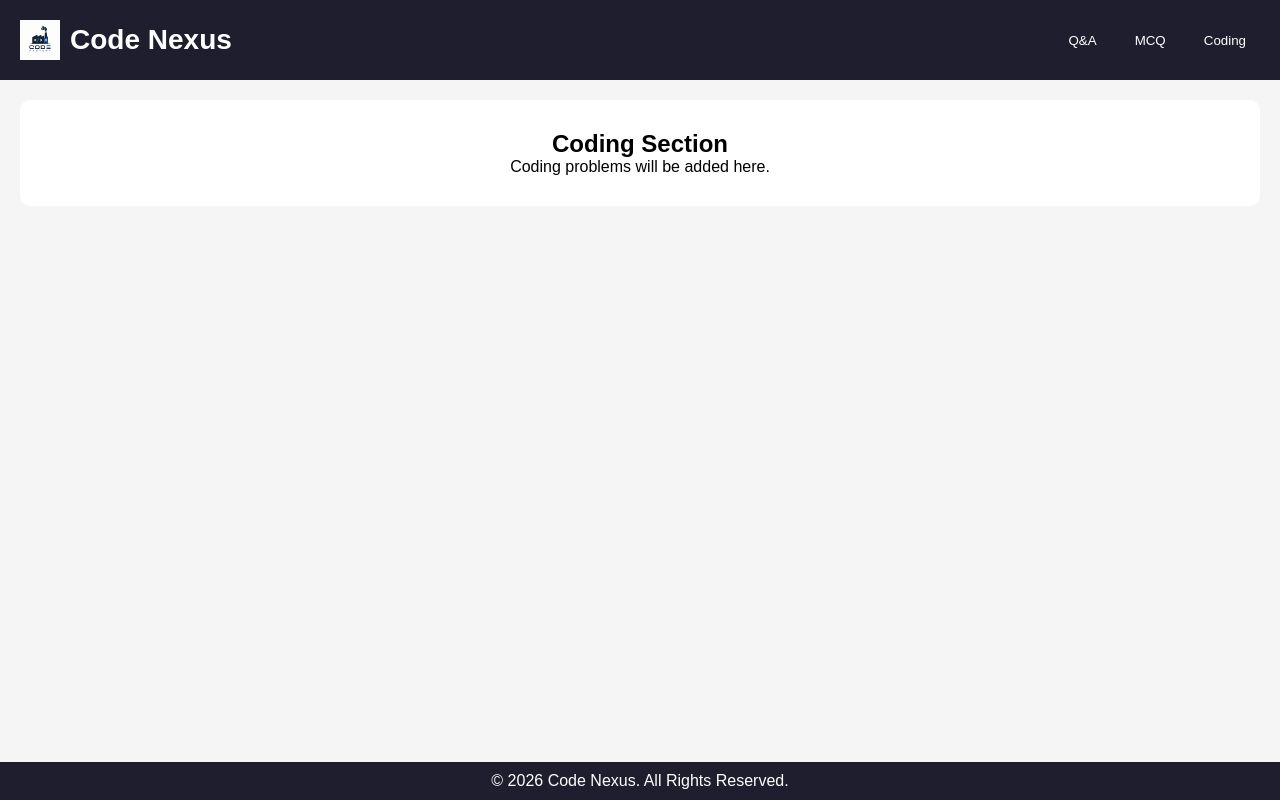
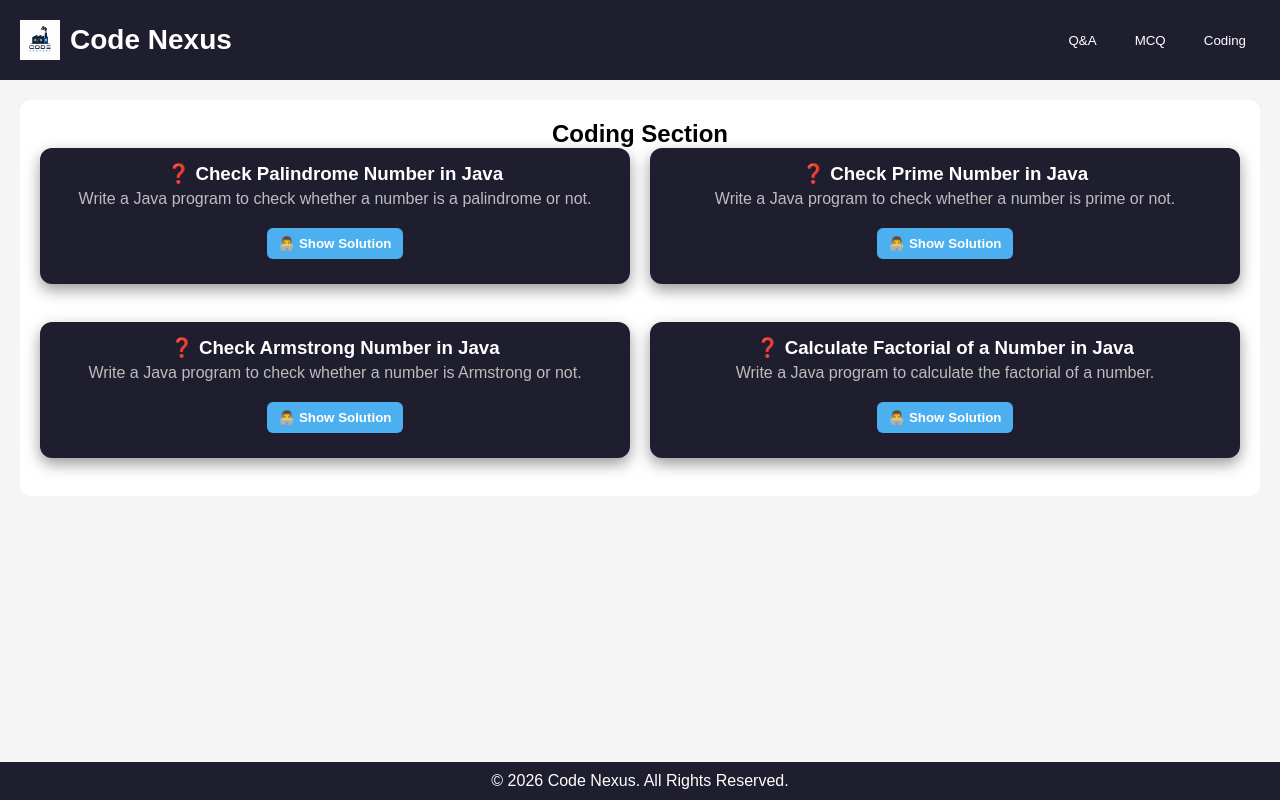
Before and after one commit to nanigopal-nayak/codefactory, a React (Vite) app: page /java in a window 1280 px wide. Both pictures are taken after a click on the button "Coding". Built offline with nearby package versions, Linux system fonts and the light colour scheme.

Commit message:
changes commit

```diff
--- a/package.json
+++ b/package.json
@@ -13,6 +13,7 @@
     "react": "^19.2.6",
     "react-dom": "^19.2.6",
     "react-router-dom": "^7.18.0",
+    "react-syntax-highlighter": "^16.1.1",
     "vite-plugin-singlefile": "^2.3.3"
   },
   "devDependencies": {
--- /dev/null
+++ b/src/data/javaCoding.js
@@ -0,0 +1,131 @@
+const javaCoding = [
+    {
+        title: "Check Palindrome Number in Java",
+        question: "Write a Java program to check whether a number is a palindrome or not.",
+        code: `import java.util.*;
+
+class Palindrome {
+   public static void main(String[] args) {
+      int rem, rev = 0;
+      Scanner sc = new Scanner(System.in);
+
+      System.out.println("Enter a Number:");
+      int num = sc.nextInt();
+
+      int temp = num;
+
+      while (num > 0) {
+         rem = num % 10;
+         rev = rev * 10 + rem;
+         num = num / 10;
+      }
+
+      if (temp == rev) {
+         System.out.println(temp + " is a Palindrome Number");
+      } else {
+         System.out.println(temp + " is NOT a Palindrome Number");
+      }
+   }
+}`,
+        explanation:
+            "A palindrome number is a number that remains the same when its digits are reversed. The program reverses the number using a while loop and compares it with the original number."
+    },
+    {
+        title: "Check Prime Number in Java",
+        question: "Write a Java program to check whether a number is prime or not.",
+        code: `import java.util.*;
+
+class Primenumber {
+   public static void main(String[] args) {
+      Scanner sc = new Scanner(System.in);
+      int num;
+      boolean flag = true;
+
+      System.out.println("Enter the number:-");
+      num = sc.nextInt();
+
+      if (num <= 1) {
+         flag = false;
+      } else {
+         for (int i = 2; i <= num / 2; i++) {
+            if (num % i == 0) {
+               flag = false;
+               break;
+            }
+         }
+      }
+
+      if (flag) {
+         System.out.println(num + " is a Prime Number");
+      } else {
+         System.out.println(num + " is Not a Prime Number");
+      }
+   }
+}`,
+        explanation:
+            "A prime number is a number greater than 1 which has no divisors other than 1 and itself. The program checks divisibility from 2 to num/2 and sets a flag accordingly."
+    },
+    {
+  title: "Check Armstrong Number in Java",
+  question: "Write a Java program to check whether a number is Armstrong or not.",
+  code: `import java.util.*;
+
+class Armstrong {
+   public static void main(String[] args) {
+      int rem, i = 0, sum = 0;
+      Scanner sc = new Scanner(System.in);
+
+      System.out.println("Enter the Number:-");
+      int num = sc.nextInt();
+
+      int temp = num;
+
+      while (num > 0) {
+         num = num / 10;
+         i++;
+      }
+
+      num = temp;
+
+      while (temp > 0) {
+         rem = temp % 10;
+         sum = sum + (int)Math.pow(rem, i);
+         temp = temp / 10;
+      }
+
+      if (sum == num) {
+         System.out.println("Armstrong Number");
+      } else {
+         System.out.println("Not an Armstrong Number");
+      }
+   }
+}`,
+  explanation:
+    "An Armstrong number is a number in which the sum of its digits raised to the power of the number of digits is equal to the original number. The program counts digits first, then calculates the power sum and compares."
+},
+{
+  title: "Calculate Factorial of a Number in Java",
+  question: "Write a Java program to calculate the factorial of a number.",
+  code: `import java.util.*;
+
+class Factorial {
+   public static void main(String[] args) {
+      Scanner sc = new Scanner(System.in);
+      System.out.print("Enter the number:- ");
+      int num = sc.nextInt();
+
+      int fact = 1;
+
+      for (int i = 1; i <= num; i++) {
+         fact = fact * i;
+      }
+
+      System.out.println("Factorial of " + num + " is " + fact);
+   }
+}`,
+  explanation:
+    "Factorial of a number is the product of all integers from 1 to that number. The program uses a for loop to multiply values from 1 to n and stores the result in fact."
+}
+];
+
+export default javaCoding;
--- a/src/pages/Java.css
+++ b/src/pages/Java.css
@@ -247,6 +247,161 @@
   color: white;
   border: 1px solid #dc3545;
 }
+.coding-container {
+  padding: 20px;
+}
+
+.coding-card {
+  background: #1e1e2f;
+  color: white;
+  padding: 18px;
+  margin-bottom: 18px;
+  border-radius: 12px;
+  box-shadow: 0 6px 15px rgba(0,0,0,0.4);
+}
+
+.coding-question h3 {
+  margin-bottom: 5px;
+  color: #ffffff;
+}
+
+.coding-question p {
+  color: #bdbdbd;
+  margin-bottom: 10px;
+}
+
+.show-btn {
+  background: linear-gradient(45deg, #4cafef, #2196f3);
+  border: none;
+  padding: 8px 14px;
+  color: white;
+  cursor: pointer;
+  border-radius: 6px;
+  font-weight: bold;
+  margin-bottom: 10px;
+}
+
+.show-btn:hover {
+  transform: scale(1.03);
+}
+
+.coding-answer {
+  background: #121212;
+  padding: 12px;
+  border-radius: 10px;
+  margin-top: 10px;
+  border-left: 4px solid #4cafef;
+}
+
+.coding-answer h4 {
+  margin-bottom: 8px;
+  color: #4cafef;
+}
+
+.coding-answer pre {
+  background: #000;
+  padding: 12px;
+  border-radius: 8px;
+  overflow-x: auto;
+  color: #00ffcc;
+  font-size: 14px;
+}
+
+.explanation {
+  margin-top: 10px;
+  color: #ccc;
+  font-size: 14px;
+}
+.code-header {
+  display: flex;
+  justify-content: space-between;
+  align-items: center;
+  margin-bottom: 10px;
+}
+
+.copy-btn {
+  background: #4cafef;
+  border: none;
+  color: white;
+  padding: 6px 10px;
+  border-radius: 6px;
+  cursor: pointer;
+  font-size: 13px;
+  transition: 0.2s;
+}
+
+.copy-btn:hover {
+  background: #2196f3;
+  transform: scale(1.05);
+}
+
+.copy-btn:active {
+  transform: scale(0.95);
+}
+.coding-container {
+  padding: 20px;
+}
+
+/* 🔥 2 cards per row */
+.coding-grid {
+  display: grid;
+  grid-template-columns: repeat(2, 1fr);
+  gap: 20px;
+}
+
+/* Card */
+.coding-card {
+  background: #1e1e2f;
+  color: white;
+  padding: 15px;
+  border-radius: 12px;
+  box-shadow: 0 6px 15px rgba(0,0,0,0.4);
+}
+
+/* Question */
+.coding-question p {
+  color: #bdbdbd;
+}
+
+/* Button */
+.show-btn {
+  margin-top: 10px;
+  background: #4cafef;
+  border: none;
+  padding: 8px 12px;
+  color: white;
+  border-radius: 6px;
+  cursor: pointer;
+}
+
+.show-btn:hover {
+  background: #2196f3;
+}
+
+/* Code header */
+.code-header {
+  display: flex;
+  justify-content: space-between;
+  align-items: center;
+  margin-bottom: 10px;
+}
+
+/* Copy button */
+.copy-btn {
+  background: #4cafef;
+  border: none;
+  color: white;
+  padding: 5px 10px;
+  border-radius: 6px;
+  cursor: pointer;
+}
+
+/* Mobile responsive */
+@media (max-width: 768px) {
+  .coding-grid {
+    grid-template-columns: 1fr;
+  }
+}
 
 /* Footer */
 .footer {
--- a/src/pages/Java.jsx
+++ b/src/pages/Java.jsx
@@ -3,16 +3,23 @@ import logo from "../assets/logo.png";
 import "./Java.css";
 import javaQuestions from "../data/javaQuestions";
 import javaMCQ from "../data/javaMCQ";
+import javaCoding from "../data/javaCoding";
+import { Prism as SyntaxHighlighter } from "react-syntax-highlighter";
+import { tomorrow } from "react-syntax-highlighter/dist/esm/styles/prism";
+
 
 const Java = () => {
   const [openIndex, setOpenIndex] = useState(null);
   const [activeTab, setActiveTab] = useState("qa");
+  const [visible, setVisible] = useState(javaCoding.map(() => false));
 
   const [currentQ, setCurrentQ] = useState(0);
   const [selectedAnswers, setSelectedAnswers] = useState([]);
   const [showResult, setShowResult] = useState(false);
 
   const [submitted, setSubmitted] = useState([]);
+
+  const [copiedIndex, setCopiedIndex] = useState(null);
 
   const qaData = javaQuestions;
 
@@ -52,6 +59,15 @@ const Java = () => {
       if (selectedAnswers[i] === q.answer) score++;
     });
     return score;
+  };
+  const copyToClipboard = (code, index) => {
+    navigator.clipboard.writeText(code);
+
+    setCopiedIndex(index);
+
+    setTimeout(() => {
+      setCopiedIndex(null);
+    }, 2000);
   };
   return (
     <div className="page-container">
@@ -202,12 +218,67 @@ const Java = () => {
         )}
         {/* CODING TAB */}
         {activeTab === "coding" && (
-          <div className="tab-section">
+          <div className="tab-section coding-container">
             <h2>Coding Section</h2>
-            <p>Coding problems will be added here.</p>
+
+            <div className="coding-grid">
+              {javaCoding.map((item, index) => (
+                <div key={index} className="coding-card">
+
+                  {/* QUESTION */}
+                  <div className="coding-question">
+                    <h3>❓ {item.title}</h3>
+                    <p>{item.question}</p>
+                  </div>
+
+                  {/* BUTTON */}
+                  <button
+                    className="show-btn"
+                    onClick={() => {
+                      const updated = [...visible];
+                      updated[index] = !updated[index];
+                      setVisible(updated);
+                    }}
+                  >
+                    {visible[index] ? "🙈 Hide Solution" : "👨‍💻 Show Solution"}
+                  </button>
+
+                  {/* ANSWER */}
+                  {visible[index] && (
+                    <div className="coding-answer">
+
+                      <div className="code-header">
+                        <h4>💡 Solution:</h4>
+
+                        <button
+                          className="copy-btn"
+                          onClick={() => copyToClipboard(item.code, index)}
+                        >
+                          {copiedIndex === index ? "✔ Copied" : "📋 Copy"}
+                        </button>
+                      </div>
+
+                      <SyntaxHighlighter
+                        language="java"
+                        style={tomorrow}
+                        showLineNumbers
+                      >
+                        {item.code}
+                      </SyntaxHighlighter>
+
+                      {item.explanation && (
+                        <p className="explanation">
+                          <b>Explanation:</b> {item.explanation}
+                        </p>
+                      )}
+                    </div>
+                  )}
+
+                </div>
+              ))}
+            </div>
           </div>
         )}
-
       </main>
 
       {/* Footer */}
```
Also changed, not shown: 1 other file (tests, documents, lock files or other folders).
